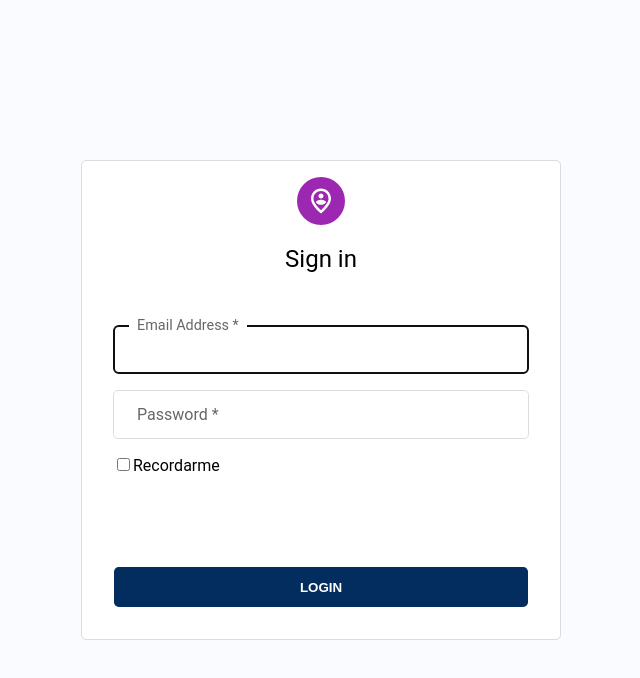
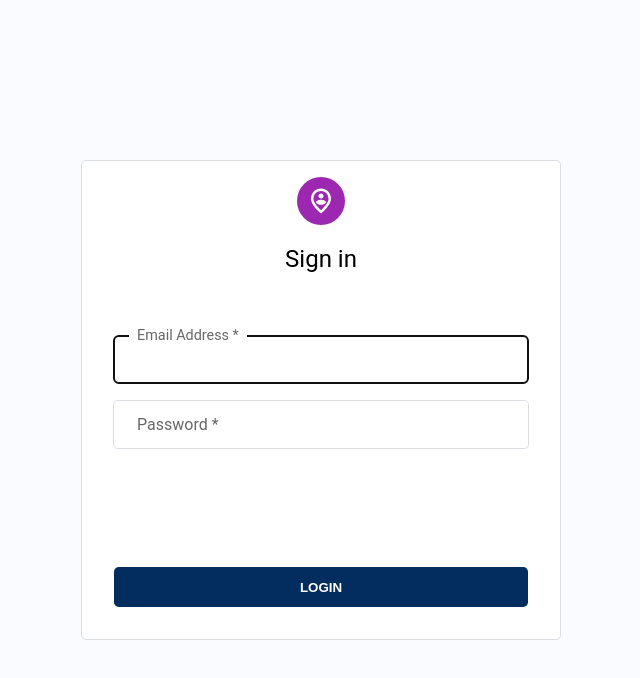
Before and after one commit to exel3/hyundai-panel, a Next.js app: page /login in a window 1280 px wide. Shown: the top 678 px of the page, without its empty margins (319-959 px from the left). Built offline with nearby package versions, Linux system fonts and the light colour scheme.

Commit message:
[add] add new admin service

```diff
--- a/components/templates/AdministradoresTemplate.tsx
+++ b/components/templates/AdministradoresTemplate.tsx
@@ -26,6 +26,7 @@ export const AdministradoresTemplate = () => {
 		getAdmins()
 			.then((res) => {
 				setAdmins(res);
+				setAddMode(false);
 				setLoading(false);
 			})
 			.catch((e) => console.log(e));
@@ -48,6 +49,7 @@ export const AdministradoresTemplate = () => {
 	const handleAdd = () => {
 		setAddMode((prevState) => !prevState);
 	};
+
 	useEffect(() => {
 		updateList();
 	}, []);
--- a/pages/login/index.tsx
+++ b/pages/login/index.tsx
@@ -61,14 +61,6 @@ const Login: NextPage = () => {
 						>
 							Password *
 						</InputLabelFloat>
-						<div className="checkboxContainer">
-							<input
-								type="checkbox"
-								name="remembercheck"
-								className="checkbox"
-							/>
-							<label htmlFor="remembercheck">Recordarme</label>
-						</div>
 						{error && (
 							<div className="errorContainer">
 								<p>{error}</p>
```
